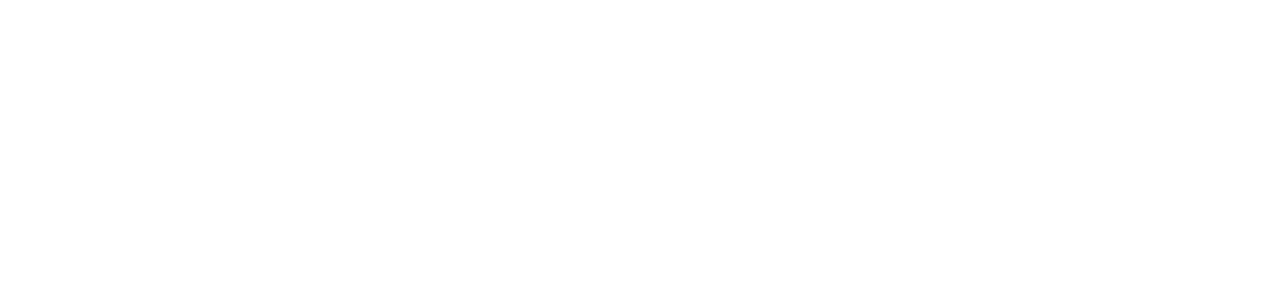
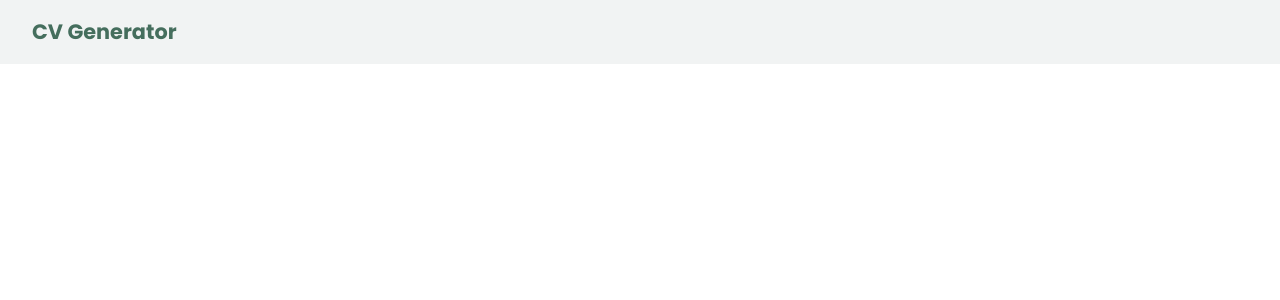
Before and after one commit to henrylin03/cv-generator, a React (Vite) app: page / in a window 1280 px wide. Shown: the top 300 px of the page. Built offline with nearby package versions, Linux system fonts and the light colour scheme.

Commit message:
feat: build header

```diff
--- a/src/App.jsx
+++ b/src/App.jsx
@@ -1,8 +1,14 @@
 import "@mantine/core/styles.css";
 import { MantineProvider } from "@mantine/core";
+import "./styles/global.css";
+import Header from "./components/Header";
 
 function App() {
-  return <MantineProvider></MantineProvider>;
+  return (
+    <MantineProvider>
+      <Header />
+    </MantineProvider>
+  );
 }
 
 export default App;
--- /dev/null
+++ b/src/components/Header.jsx
@@ -0,0 +1,9 @@
+export default function Header() {
+  return (
+    <header>
+      <a href="/">
+        <h1>CV Generator</h1>
+      </a>
+    </header>
+  );
+}
--- /dev/null
+++ b/src/styles/global.css
@@ -0,0 +1,28 @@
+@import url('https://fonts.googleapis.com/css2?family=Poppins:ital,wght@0,100;0,200;0,300;0,400;0,500;0,600;0,700;0,800;0,900;1,100;1,200;1,300;1,400;1,500;1,600;1,700;1,800;1,900&display=swap');
+
+:root {
+  --primary-colour: hsl(162, 83%, 58%);
+  --darker-colour: hsl(156, 23%, 35%);
+  --grey-colour: hsl(162, 8%, 95%);
+}
+
+* {
+  padding: 0;
+  margin: 0;
+  box-sizing: border-box;
+  font-family: "Poppins", sans-serif;
+}
+
+a {
+  text-decoration: none;
+}
+
+header {
+  background-color: var(--grey-colour);
+  padding: 1rem 2rem;
+}
+
+h1 {
+  font-size: 1.3rem;
+  color: var(--darker-colour);
+}
```
